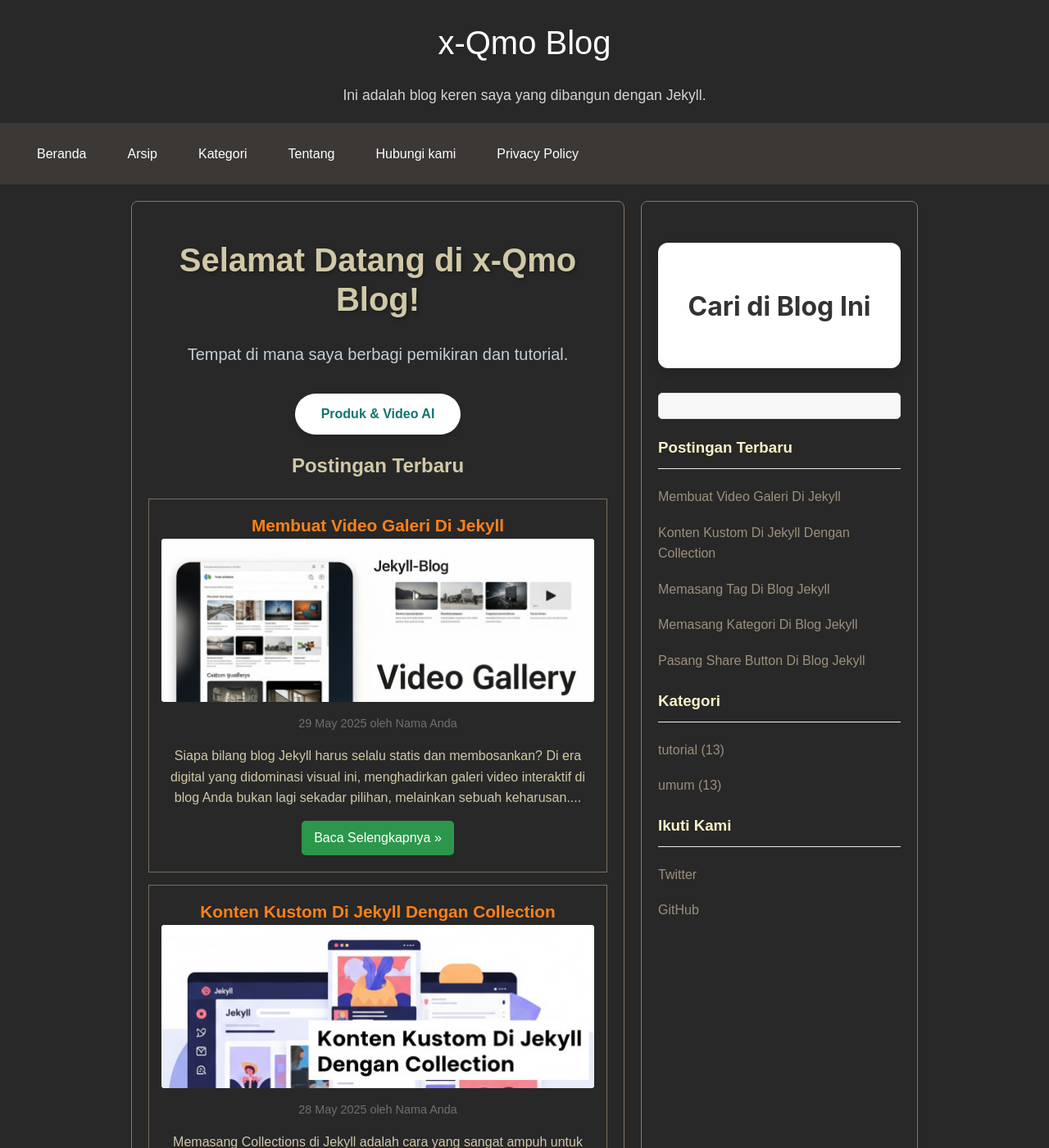
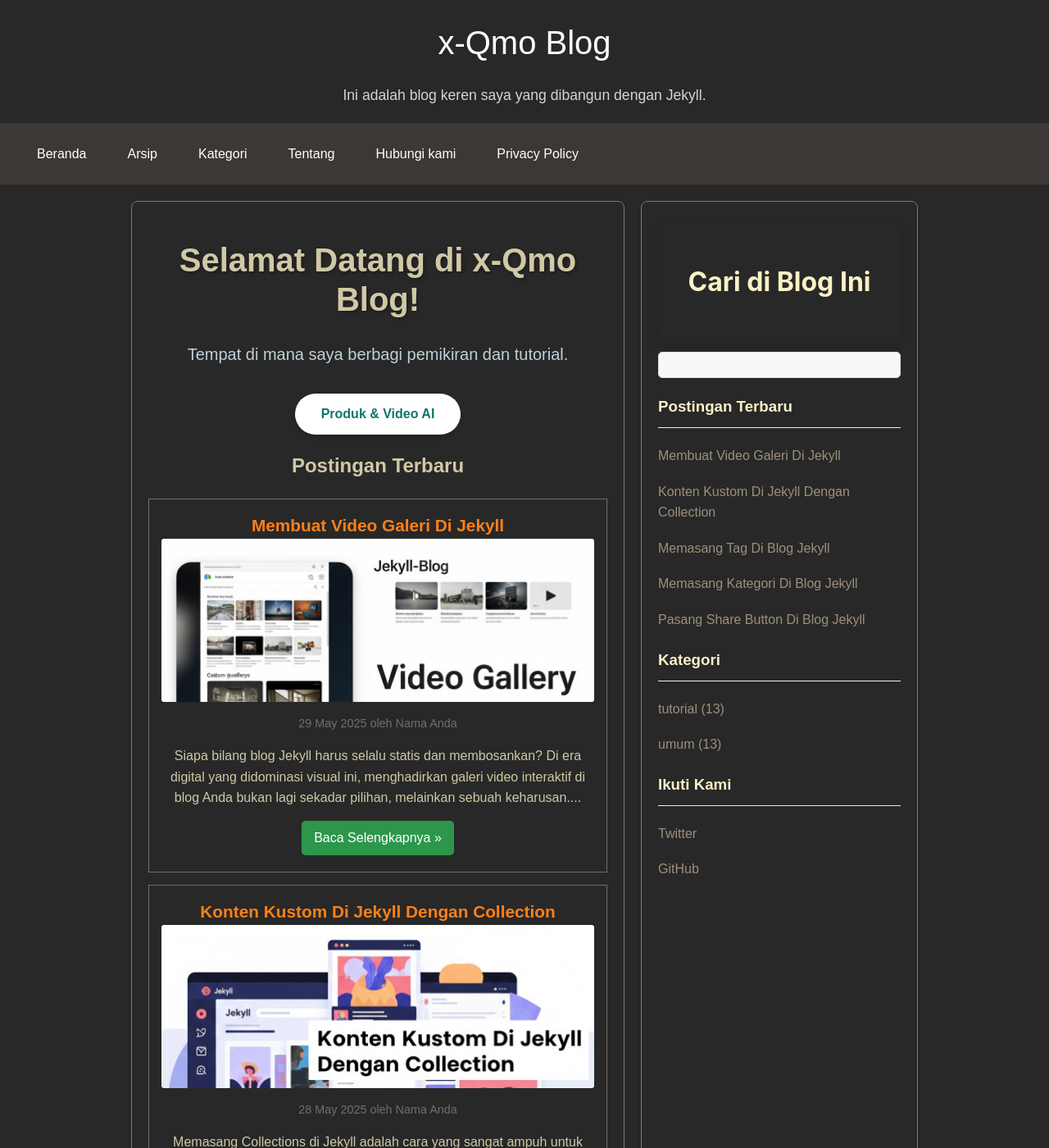
Before and after one commit to x-qmo/x-qmo.github.io, a Jekyll site: the page built from index.html, in a window 1280 px wide and 1400 px high. Shown: the whole window at 82% size. Built offline with Jekyll 4.4.1, drawn with Linux system fonts in a browser that asks for light colours; comment, search, counter and statistics services are not loaded.

Commit message:
Update google_cse_search.html

```diff
--- a/_includes/google_cse_search.html
+++ b/_includes/google_cse_search.html
@@ -1,10 +1,10 @@
 <style>
   /* Gaya dasar untuk kotak pencarian dan hasil */
   .google-cse-container {
-    max-width: 800px;
-    margin: 30px auto;
+
+    margin: 0px 0px 10px;
     padding: 25px;
-    background-color: #ffffff;
+    background-color: #282828;
     border-radius: 12px;
     box-shadow: 0 6px 12px rgba(0, 0, 0, 0.1);
     font-family: 'Inter', sans-serif; /* Menggunakan font Inter */
@@ -12,7 +12,7 @@
 
   .google-cse-container h2 {
     text-align: center;
-    color: #333;
+    color: #fbf1c7;
     margin-bottom: 25px;
     font-size: 2em;
     font-weight: 700;
```
